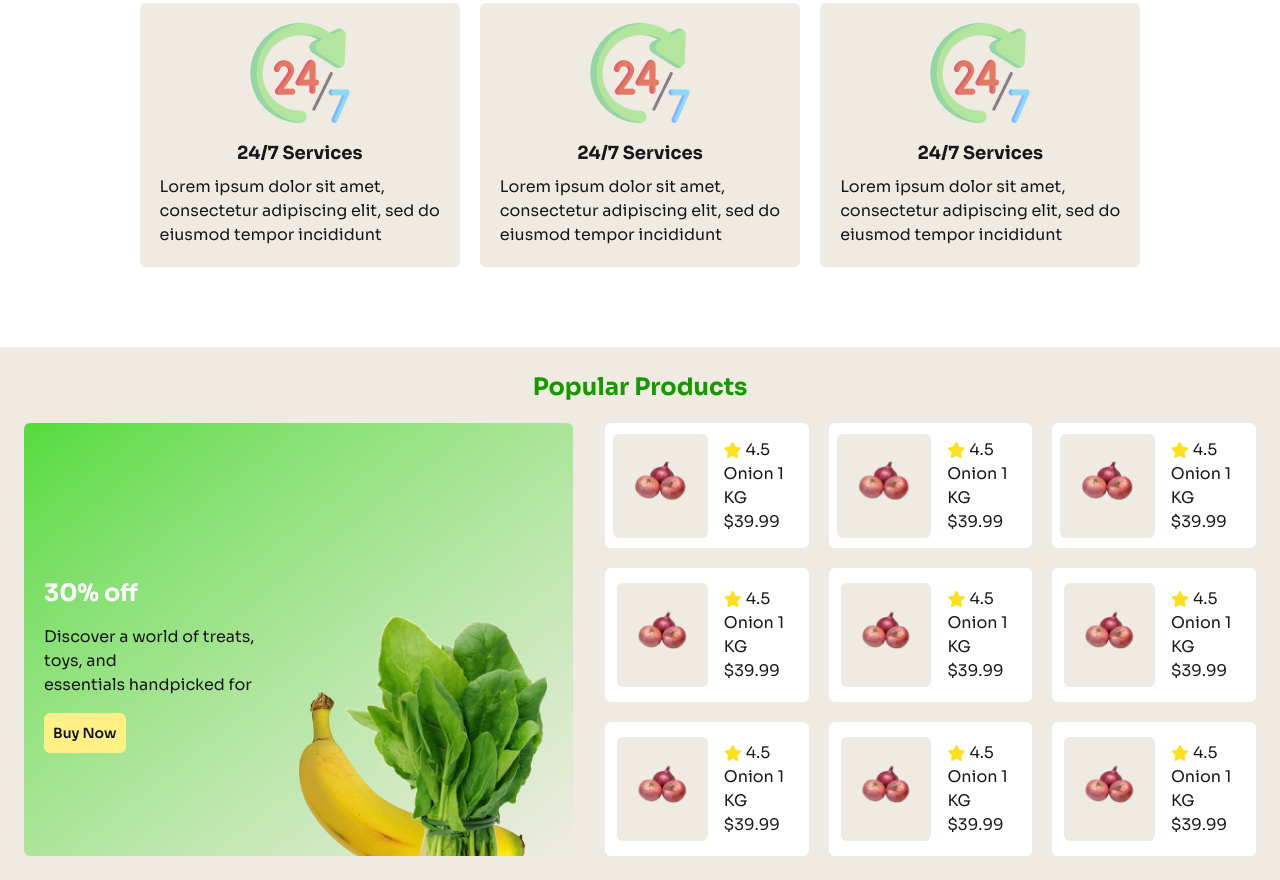
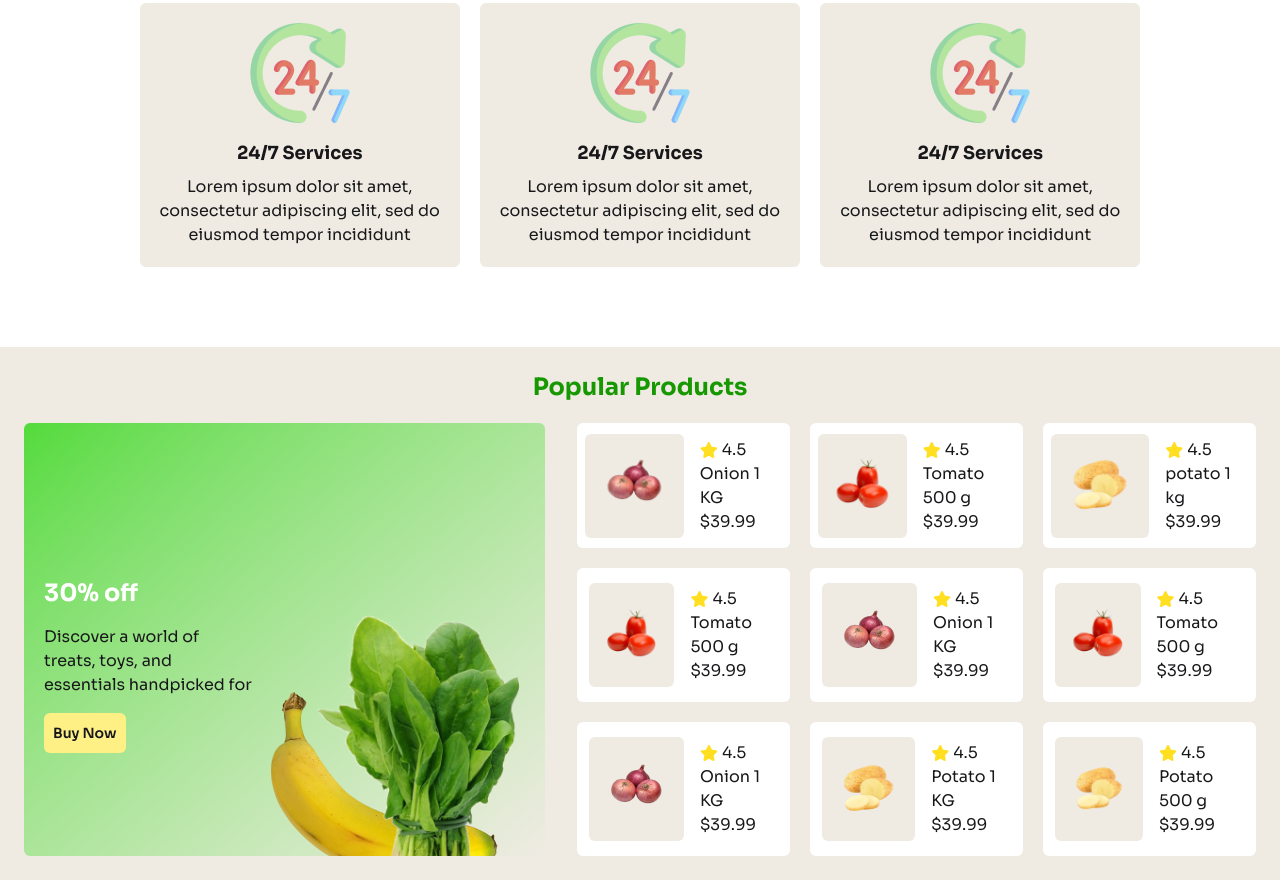
Before and after one commit to siamgit7777-pixel/Nature-s-platter, a plain HTML site: page index.html in a window 1280 px wide. Shown: the part 906-1786 px from the top of the page. Drawn offline with nearby package versions, Linux system fonts and the light colour scheme.

Commit message:
Update Popular Products Section

```diff
--- a/index.html
+++ b/index.html
@@ -78,7 +78,8 @@
             </nav>
 
             <!-- Banner Section -->
-            <div class="text-center lg:pt-20 flex flex-col items-center sora-font">
+           <section>
+             <div class="text-center lg:pt-20 flex flex-col items-center sora-font">
                 <h1 class="text-3xl font-bold">
                     Freshness <span class="text-[#179800]">You Can</span> <br>
                     <span class="text-[#179800]">Count On</span>, Prices You’ll Love!
@@ -86,6 +87,7 @@
                 <p class="lg:pt-5">Shop your daily essentials at unbeatable prices. From fresh produce to pantry <br> staples, we’ve got you covered every day!</p>
                 <img class="w-[600px] place-content-end" src="./c2-assets/hero-vegetables.png" alt="">
             </div>
+           </section>
         </div>
 
 
@@ -96,17 +98,17 @@
                 <div class="flex flex-col p-5 items-center bg-[#EFEBE3] rounded-md">
                     <img src="./c2-assets/service.png" alt="">
                     <h1 class="text-lg font-bold pt-4">24/7 Services </h1>
-                    <p class="pt-2">Lorem ipsum dolor sit amet,<br> consectetur adipiscing elit, sed do <br> eiusmod tempor incididunt</p>
+                    <p class="pt-2 text-center">Lorem ipsum dolor sit amet,<br> consectetur adipiscing elit, sed do <br> eiusmod tempor incididunt</p>
                 </div>
                  <div class="flex flex-col p-5 items-center bg-[#EFEBE3] rounded-md">
                     <img src="./c2-assets/service.png" alt="">
                     <h1 class="text-lg font-bold pt-4">24/7 Services </h1>
-                    <p class="pt-2">Lorem ipsum dolor sit amet,<br> consectetur adipiscing elit, sed do <br> eiusmod tempor incididunt</p>
+                    <p class="pt-2 text-center">Lorem ipsum dolor sit amet,<br> consectetur adipiscing elit, sed do <br> eiusmod tempor incididunt</p>
                 </div>
                  <div class="flex flex-col p-5 items-center bg-[#EFEBE3] rounded-md">
                     <img src="./c2-assets/service.png" alt="">
                     <h1 class="text-lg font-bold pt-4">24/7 Services </h1>
-                    <p class="pt-2">Lorem ipsum dolor sit amet,<br> consectetur adipiscing elit, sed do <br> eiusmod tempor incididunt</p>
+                    <p class="pt-2 text-center">Lorem ipsum dolor sit amet,<br> consectetur adipiscing elit, sed do <br> eiusmod tempor incididunt</p>
                 </div>
             </div>
          </section>
@@ -148,28 +150,42 @@
 
                         <div class="flex bg-white p-2 items-center rounded-md">
                             <div class="bg-[#EFEBE3] p-3 rounded-md">
-                                <img class="w-20 h-20 object-contain" src="./c2-assets/onion.png" alt="">
+                                <img class="w-20 h-20 object-contain" src="./c2-assets/tomato.png" alt="">
                             </div>
                             <div class="ml-4">
                                 <div class="flex items-center">
                                     <i class="fa-solid fa-star text-yellow-300"></i>
                                     <h1 class="ml-1">4.5</h1>
                                 </div>
-                                <h1>Onion 1 KG</h1>
+                                <h1>Tomato 500 g</h1>
                                 <p>$39.99</p>
                              </div>
                         </div>
 
                         <div class="flex bg-white p-2 items-center rounded-md">
                             <div class="bg-[#EFEBE3] p-3 rounded-md">
-                                <img class="w-20 h-20 object-contain" src="./c2-assets/onion.png" alt="">
+                                <img class="w-20 h-20 object-contain" src="./c2-assets/potato.png" alt="">
                             </div>
                             <div class="ml-4">
                                 <div class="flex items-center">
                                     <i class="fa-solid fa-star text-yellow-300"></i>
                                     <h1 class="ml-1">4.5</h1>
                                 </div>
-                                <h1>Onion 1 KG</h1>
+                                <h1>potato 1 kg</h1>
+                                <p>$39.99</p>
+                             </div>
+                        </div>
+
+                        <div class="flex bg-white p-3 items-center rounded-md">
+                            <div class="bg-[#EFEBE3] p-3 rounded-md">
+                                <img class="w-20 h-20 object-contain" src="./c2-assets/tomato.png" alt="">
+                            </div>
+                            <div class="ml-4">
+                                <div class="flex items-center">
+                                    <i class="fa-solid fa-star text-yellow-300"></i>
+                                    <h1 class="ml-1">4.5</h1>
+                                </div>
+                                <h1>Tomato 500 g</h1>
                                 <p>$39.99</p>
                              </div>
                         </div>
@@ -190,14 +206,14 @@
 
                         <div class="flex bg-white p-3 items-center rounded-md">
                             <div class="bg-[#EFEBE3] p-3 rounded-md">
-                                <img class="w-20 h-20 object-contain" src="./c2-assets/onion.png" alt="">
+                                <img class="w-20 h-20 object-contain" src="./c2-assets/tomato.png" alt="">
                             </div>
                             <div class="ml-4">
                                 <div class="flex items-center">
                                     <i class="fa-solid fa-star text-yellow-300"></i>
                                     <h1 class="ml-1">4.5</h1>
                                 </div>
-                                <h1>Onion 1 KG</h1>
+                                <h1>Tomato 500 g</h1>
                                 <p>$39.99</p>
                              </div>
                         </div>
@@ -218,42 +234,28 @@
 
                         <div class="flex bg-white p-3 items-center rounded-md">
                             <div class="bg-[#EFEBE3] p-3 rounded-md">
-                                <img class="w-20 h-20 object-contain" src="./c2-assets/onion.png" alt="">
+                                <img class="w-20 h-20 object-contain" src="./c2-assets/potato.png" alt="">
                             </div>
                             <div class="ml-4">
                                 <div class="flex items-center">
                                     <i class="fa-solid fa-star text-yellow-300"></i>
                                     <h1 class="ml-1">4.5</h1>
                                 </div>
-                                <h1>Onion 1 KG</h1>
+                                <h1>Potato 1 KG</h1>
                                 <p>$39.99</p>
                              </div>
                         </div>
 
                         <div class="flex bg-white p-3 items-center rounded-md">
                             <div class="bg-[#EFEBE3] p-3 rounded-md">
-                                <img class="w-20 h-20 object-contain" src="./c2-assets/onion.png" alt="">
+                                <img class="w-20 h-20 object-contain" src="./c2-assets/potato.png" alt="">
                             </div>
                             <div class="ml-4">
                                 <div class="flex items-center">
                                     <i class="fa-solid fa-star text-yellow-300"></i>
                                     <h1 class="ml-1">4.5</h1>
                                 </div>
-                                <h1>Onion 1 KG</h1>
-                                <p>$39.99</p>
-                             </div>
-                        </div>
-
-                        <div class="flex bg-white p-3 items-center rounded-md">
-                            <div class="bg-[#EFEBE3] p-3 rounded-md">
-                                <img class="w-20 h-20 object-contain" src="./c2-assets/onion.png" alt="">
-                            </div>
-                            <div class="ml-4">
-                                <div class="flex items-center">
-                                    <i class="fa-solid fa-star text-yellow-300"></i>
-                                    <h1 class="ml-1">4.5</h1>
-                                </div>
-                                <h1>Onion 1 KG</h1>
+                                <h1>Potato 500 g</h1>
                                 <p>$39.99</p>
                              </div>
                         </div>
```
